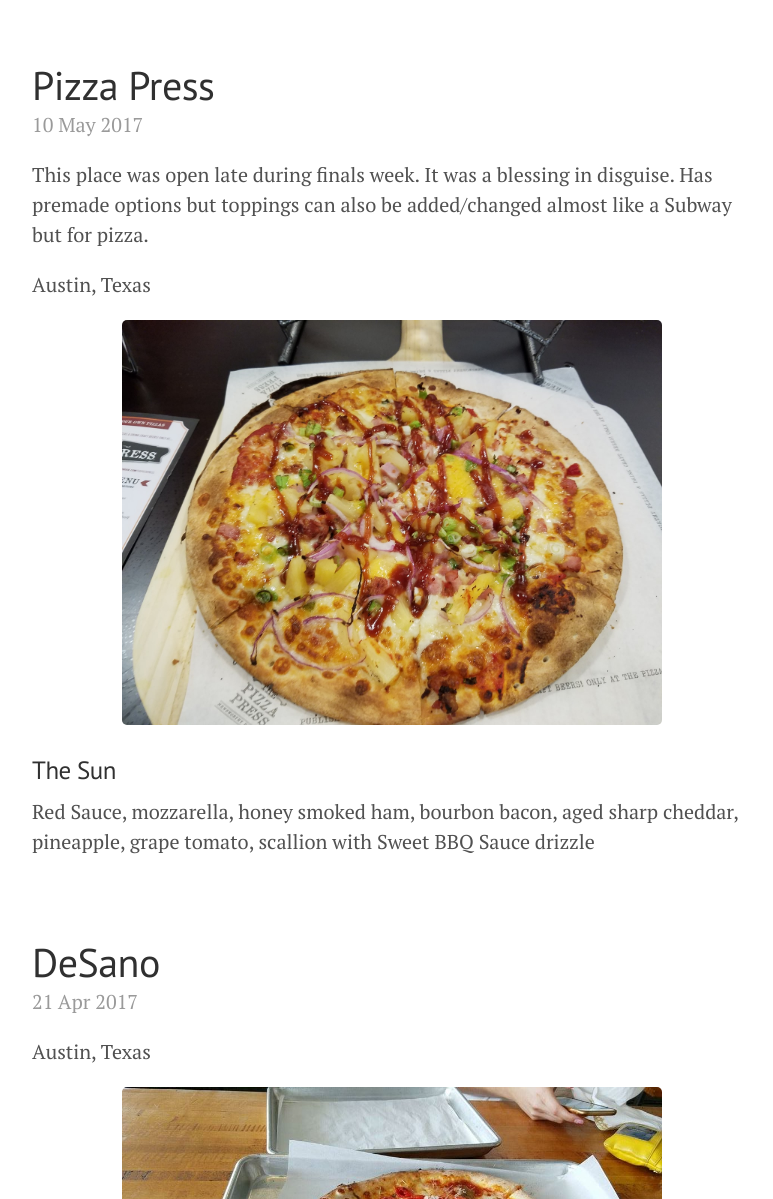
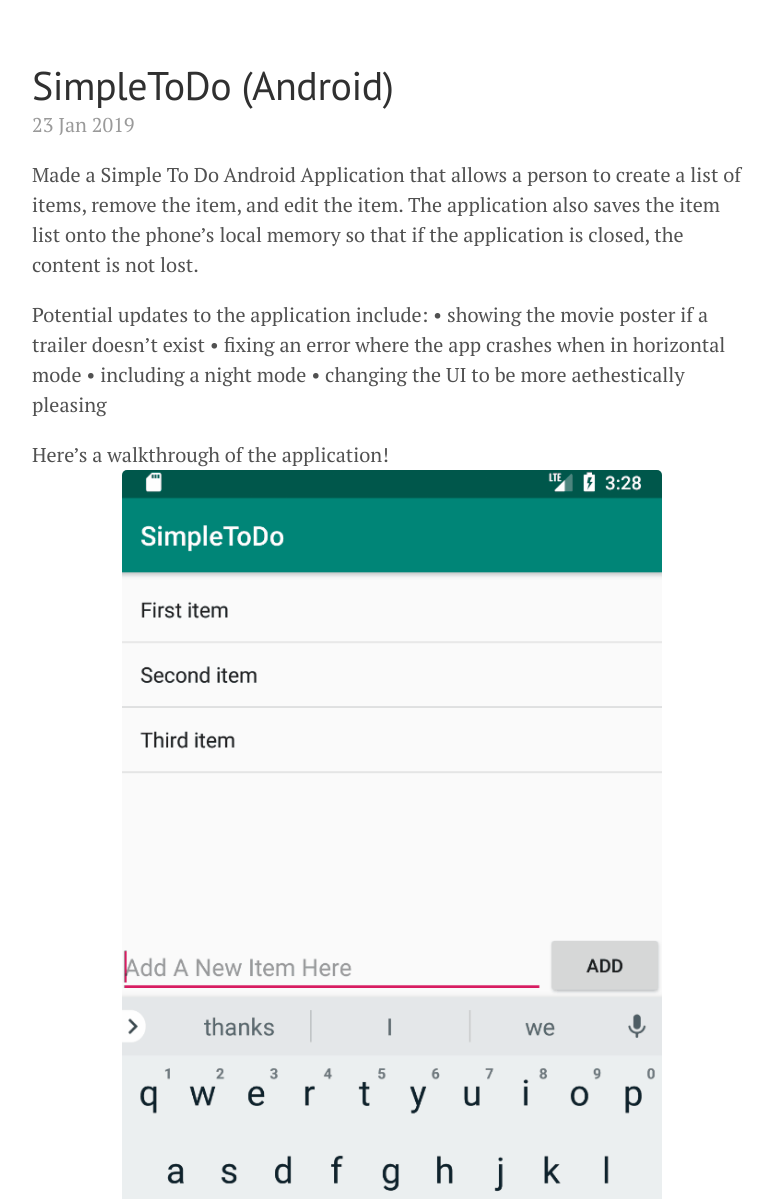
Before and after one commit to josephbae96/josephbae96.github.io, a Jekyll site: the page built from index.html, in a window 1280 px wide and 1400 px high, scrolled down 2191 px. Shown: the part 201-1400 px from the top of the window, without its empty margins (248-1021 px from the left). Built offline with Jekyll 4.4.1, drawn with Linux system fonts in a browser that asks for light colours; the list of posts is cut into pages by our own code; some of the changed text lies outside the part shown.

Commit message:
Simple To Do app added

```diff
--- /dev/null
+++ b/_posts/2019-01-23-SimpleToDo.md
@@ -0,0 +1,18 @@
+---
+layout: post
+title: SimpleToDo (Android)
+---
+
+Made a Simple To Do Android Application that allows a person to create a
+list of items, remove the item, and edit the item. The application also
+saves the item list onto the phone's local memory so that if the
+application is closed, the content is not lost.
+
+Potential updates to the application include:
+ • showing the movie poster if a trailer doesn't exist
+ • fixing an error where the app crashes when in horizontal mode
+ • including a night mode
+ • changing the UI to be more aethestically pleasing
+
+ Here's a walkthrough of the application!
+ <img src="/files/projects/Android/SimpleToDo_walkthrough.gif" alt="Flickster Part 1" style="width:75%;text-align:center;margin: auto;">
```
Also changed, not shown: projects.md (+3 -3 lines), files/projects/Android/SimpleToDo_walkthrough.gif (added).
